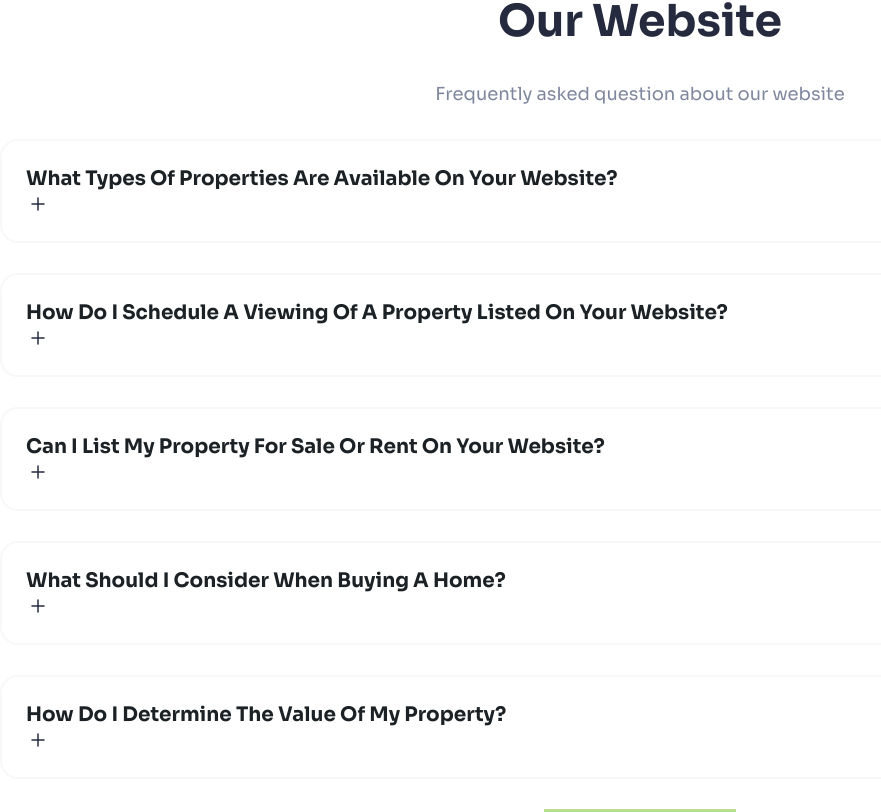
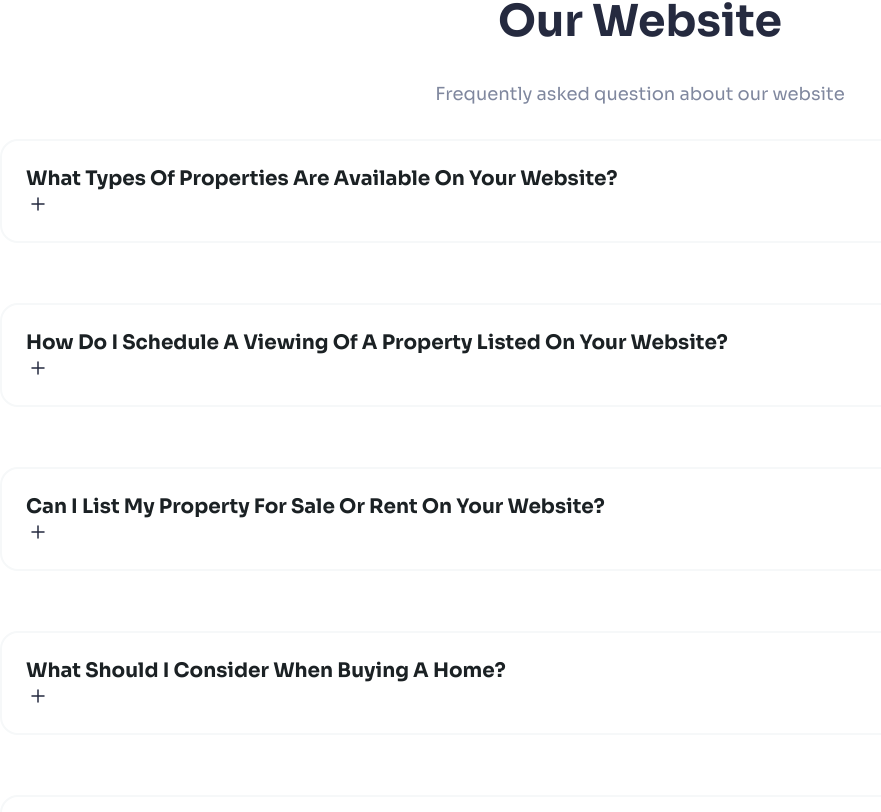
Before and after one commit to ali0120/ay-estate, a Next.js app: page /faqs in a window 1280 px wide. Shown: the part 568-1380 px from the top of the page, without its empty margins (0-881 px from the left). Built offline with nearby package versions, Linux system fonts and the light colour scheme.

Commit message:
add gap between according at faq page

```diff
--- a/app/ui/(components)/faqs/FaqQuestions/components/AccordingComponent.tsx
+++ b/app/ui/(components)/faqs/FaqQuestions/components/AccordingComponent.tsx
@@ -27,6 +27,7 @@ const AccordingComponent = () => {
         label: 'text-[14px] md:text-[20px] leading-[18.2px] md:leading-[26px] font-soraBold text-DarkJungleGreentwo p-0 capitalize ',
         content: 'text-[14px] md:text-[18px] leading-[22.4px] md:leading-[32.4px] font-soraRegular md:font-soraSemiBold text-RomanSilver px-[0] mt-[11px]'
       }}
+      className="flex flex-col gap-[20px] md:gap-[30px]"
     >
       {faqData.map((item, index) => (
         <Accordion.Item key={index} value={item.title}>
```
